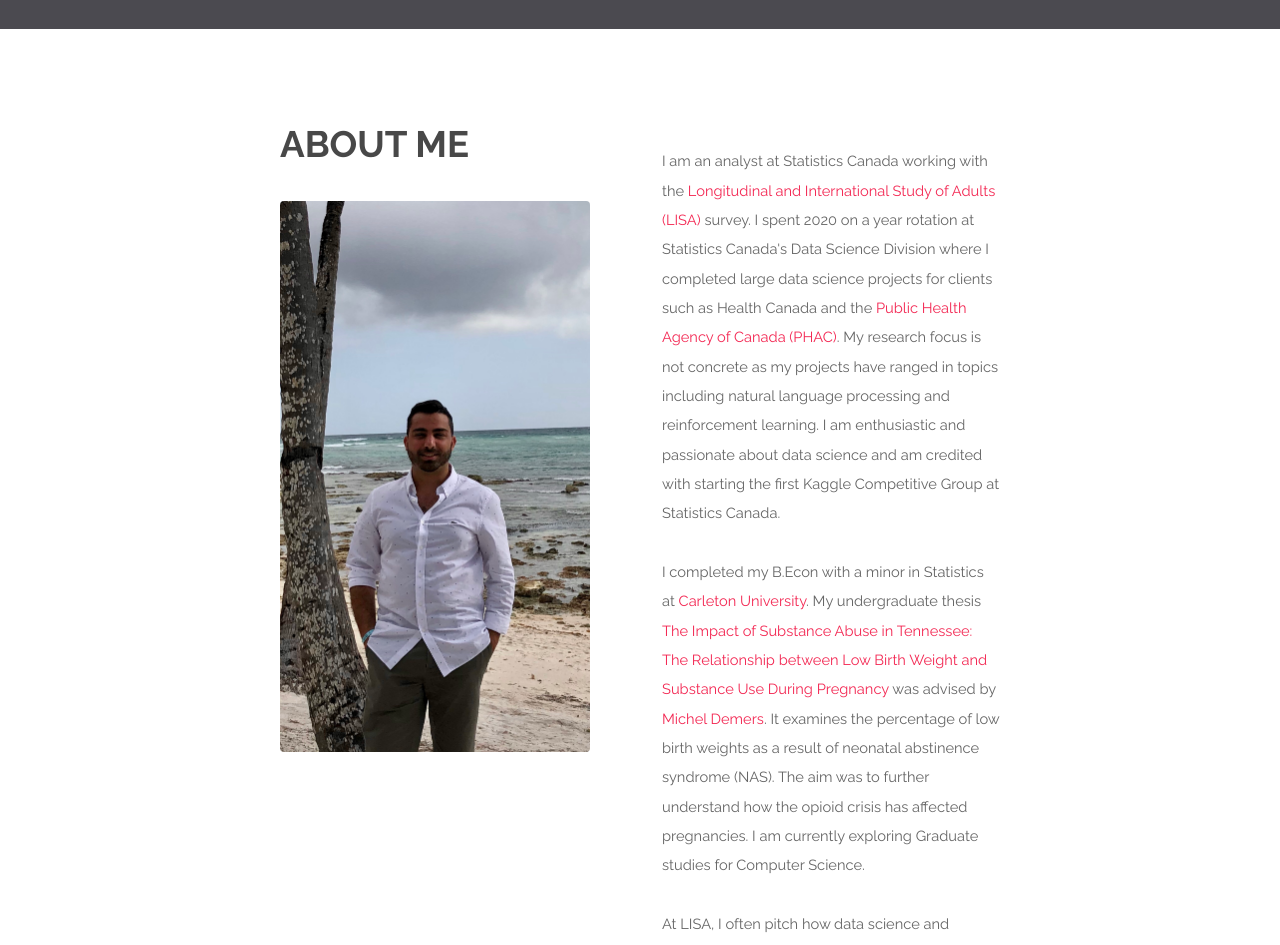
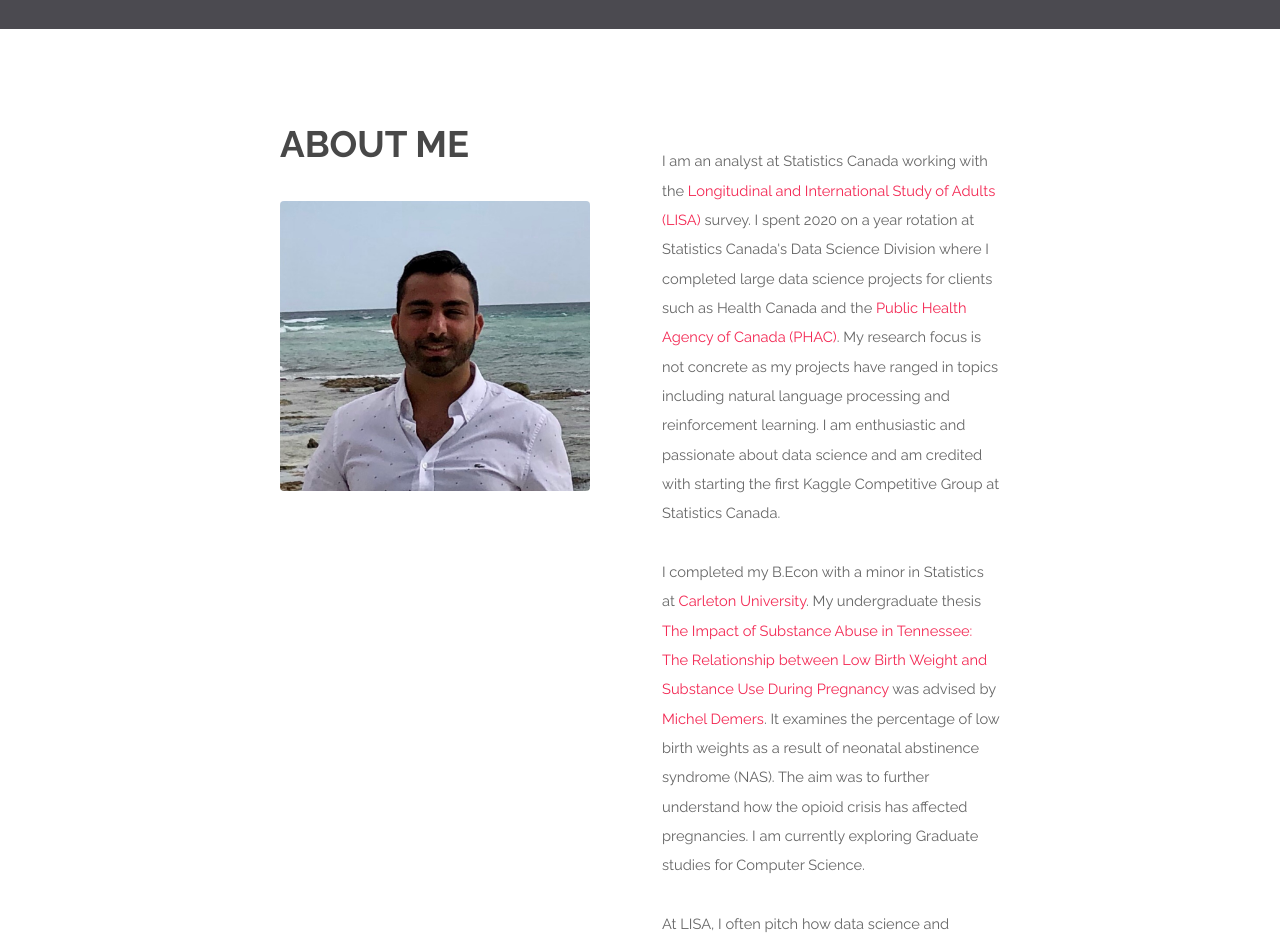
Before and after one commit to a-elhajj/a-elhajj.github.io, a Jekyll site: the page index.html, which Jekyll copies as it is, in a window 1280 px wide. Shown: the part 444-1389 px from the top of the page. Built offline with Jekyll 4.4.1, drawn with Linux system fonts in a browser that asks for light colours; grey boxes are pictures that could not be loaded.

Commit message:
modified tie2

```diff
--- a/index.html
+++ b/index.html
@@ -77,7 +77,7 @@
 							<div class="6u 12u$(medium)">
 								<header class="major">
 									<h2>About me</h2>
-									<div class="11u"><span class="image fit"><img src="images/tie.jpg" style="max-width: 400px" alt="" /></span></div>
+									<div class="11u"><span class="image fit"><img src="images/tie2.jpg" style="max-width: 400px" alt="" /></span></div>
 								</header>
 							</div>
 							<div class="6u$ 12u$(medium)">
```
Also changed, not shown: images/tie2.jpg (added).
